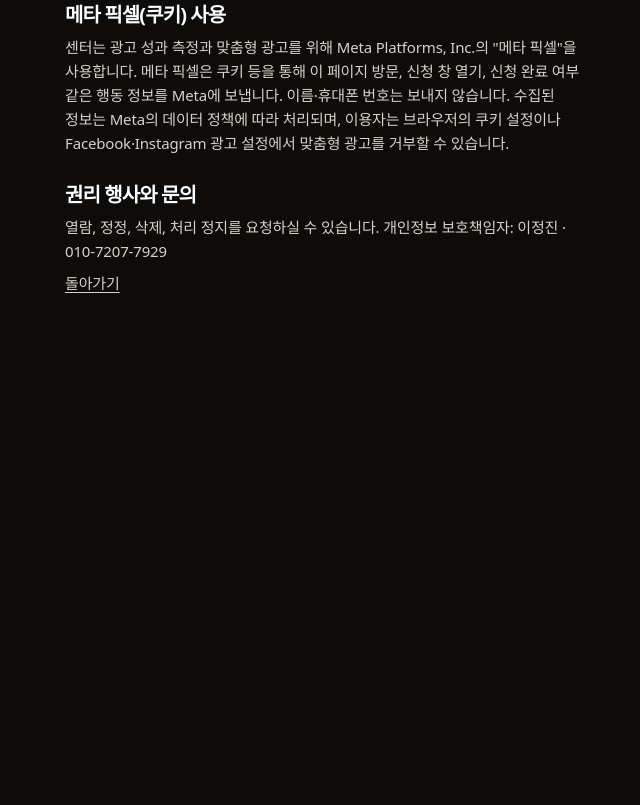
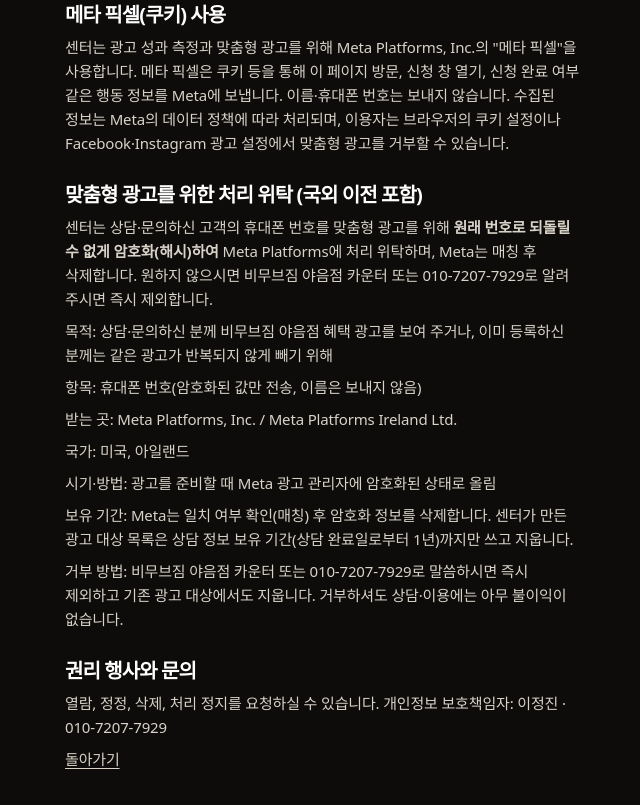
Before and after one commit to jungjin1996-collab/bemove-pages, a plain HTML site: page yaeum/privacy/index.html in a window 1280 px wide. Shown: the part 623-1428 px from the top of the page, without its empty margins (315-955 px from the left). Before the commit the page ends 978 px from the top, so only its background shows below. Drawn offline with Linux system fonts and the light colour scheme; a web font is replaced by a local one.

Commit message:
야음 처리방침: 맞춤 광고 위탁 문구

```diff
--- a/yaeum/privacy/index.html
+++ b/yaeum/privacy/index.html
@@ -26,6 +26,17 @@
   <h2>메타 픽셀(쿠키) 사용</h2>
   <p>센터는 광고 성과 측정과 맞춤형 광고를 위해 Meta Platforms, Inc.의 "메타 픽셀"을 사용합니다. 메타 픽셀은 쿠키 등을 통해 이 페이지 방문, 신청 창 열기, 신청 완료 여부 같은 행동 정보를 Meta에 보냅니다. 이름·휴대폰 번호는 보내지 않습니다. 수집된 정보는 Meta의 데이터 정책에 따라 처리되며, 이용자는 브라우저의 쿠키 설정이나 Facebook·Instagram 광고 설정에서 맞춤형 광고를 거부할 수 있습니다.</p>
 
+  <h2>맞춤형 광고를 위한 처리 위탁 (국외 이전 포함)</h2>
+  <p>센터는 상담·문의하신 고객의 휴대폰 번호를 맞춤형 광고를 위해 <strong>원래 번호로 되돌릴 수 없게 암호화(해시)하여</strong> Meta Platforms에 처리 위탁하며, Meta는 매칭 후 삭제합니다. 원하지 않으시면 비무브짐 야음점 카운터 또는 010-7207-7929로 알려 주시면 즉시 제외합니다.</p>
+  <ul>
+    <li>목적: 상담·문의하신 분께 비무브짐 야음점 혜택 광고를 보여 주거나, 이미 등록하신 분께는 같은 광고가 반복되지 않게 빼기 위해</li>
+    <li>항목: 휴대폰 번호(암호화된 값만 전송, 이름은 보내지 않음)</li>
+    <li>받는 곳: Meta Platforms, Inc. / Meta Platforms Ireland Ltd.</li>
+    <li>국가: 미국, 아일랜드</li>
+    <li>시기·방법: 광고를 준비할 때 Meta 광고 관리자에 암호화된 상태로 올림</li>
+    <li>보유 기간: Meta는 일치 여부 확인(매칭) 후 암호화 정보를 삭제합니다. 센터가 만든 광고 대상 목록은 상담 정보 보유 기간(상담 완료일로부터 1년)까지만 쓰고 지웁니다.</li>
+    <li>거부 방법: 비무브짐 야음점 카운터 또는 010-7207-7929로 말씀하시면 즉시 제외하고 기존 광고 대상에서도 지웁니다. 거부하셔도 상담·이용에는 아무 불이익이 없습니다.</li>
+  </ul>
   <h2>권리 행사와 문의</h2>
   <p>열람, 정정, 삭제, 처리 정지를 요청하실 수 있습니다. 개인정보 보호책임자: 이정진 · 010-7207-7929</p>
   <p><a href="../">돌아가기</a></p>
```
